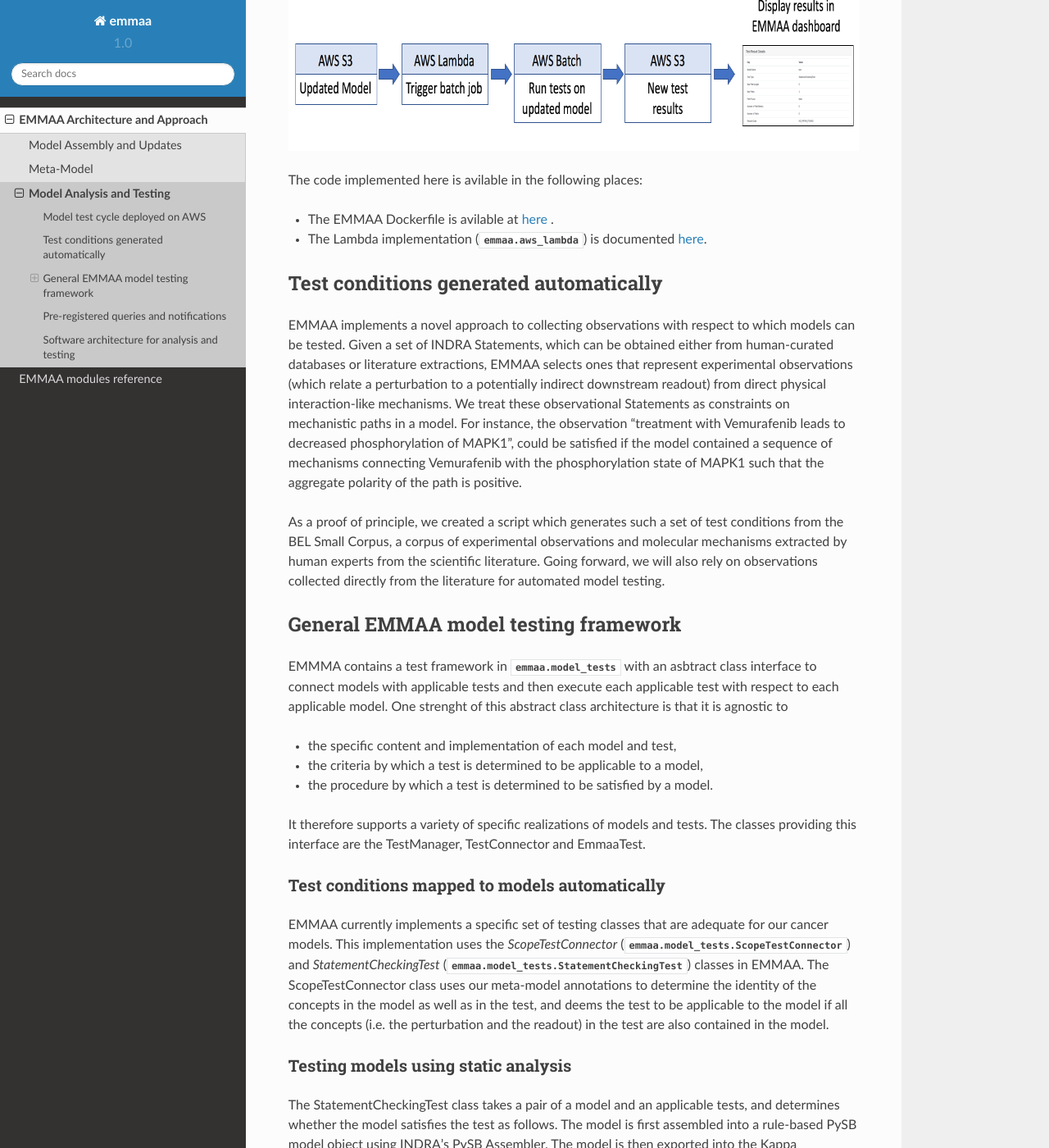
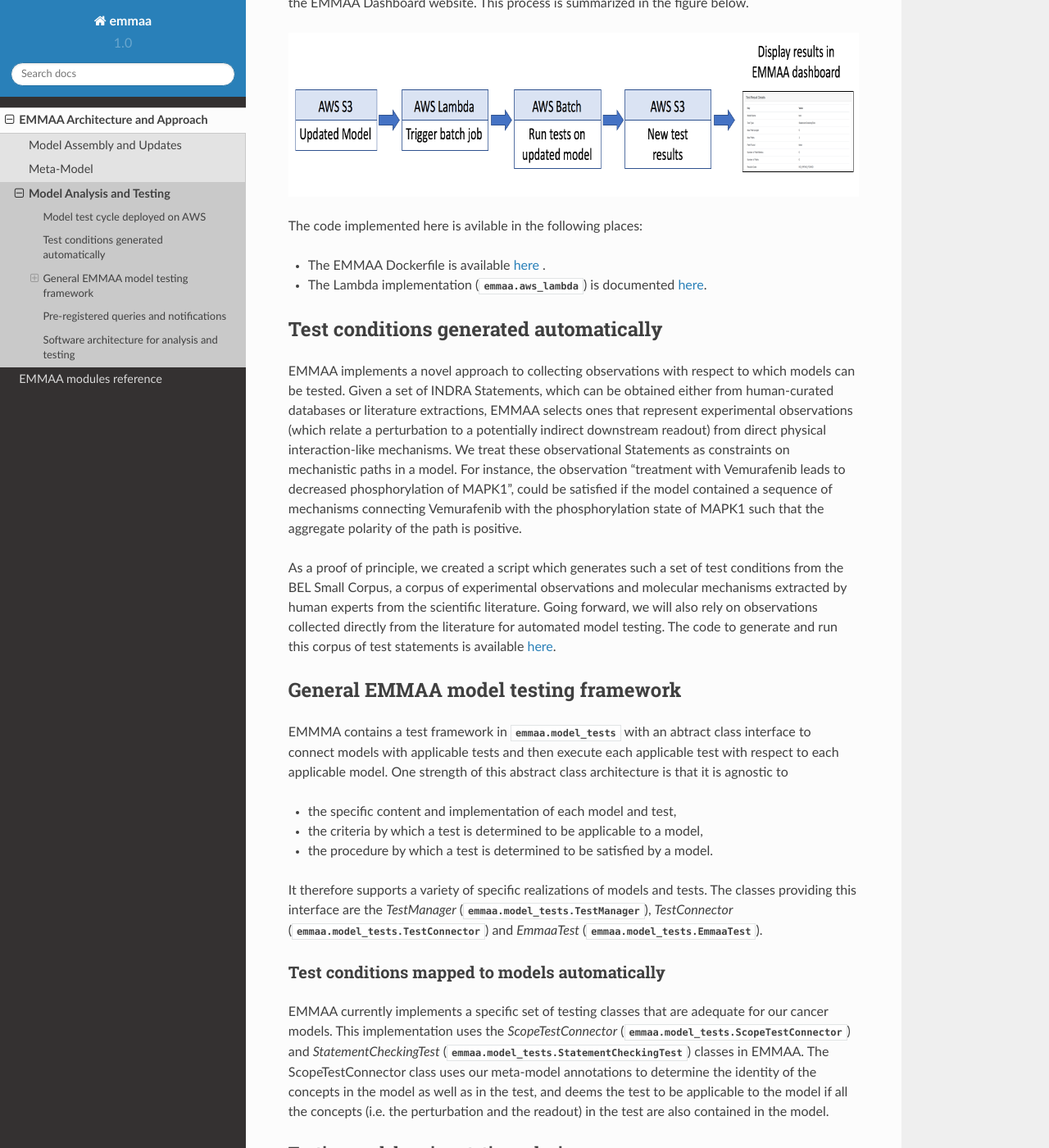
Before and after one commit to gyorilab/emmaa, a Sphinx documentation site: the page built from doc/architecture/analysis.rst, in a window 1280 px wide and 1400 px high, scrolled down 856 px. Shown: the whole window at 82% size. Built offline with Sphinx 7.4.7 and the Read the Docs theme 2.0.0, drawn with Linux system fonts in a browser that asks for light colours; some of the changed text lies outside the part shown.

Commit message:
Add some more links to the literature

```diff
--- a/doc/architecture/analysis.rst
+++ b/doc/architecture/analysis.rst
@@ -1,9 +1,5 @@
 Model Analysis and Testing
 ==========================
-
-.. image:: ../_static/images/model_testing_concept.png
-   :scale: 80 %
-   :align: right
 
 A key benefit of using semantically annotated models is that it allows models
 to be automatically validated in a common framework. In addition to
@@ -16,6 +12,15 @@
 - deciding which test condition is applicable to which model,
 - executing the applicable tests on each model, and
 - reporting the summary results of the tests on each model.
+
+.. image:: ../_static/images/model_testing_concept.png
+   :scale: 80 %
+   :align: right
+
+The overall concept of automated model testing in EMMAA is shown in this
+figure. Each time a model is updated with new findings, the model is tested
+against a set of expected observations or properties. The tests themselves
+can evolve over time as new observations are collected.
 
 
 Model test cycle deployed on AWS
@@ -36,7 +41,7 @@
 
 The code implemented here is avilable in the following places:
 
-- The EMMAA Dockerfile is avilable at `here <https://github.com/indralab/emmaa/tree/master/Dockerfile>`_ .
+- The EMMAA Dockerfile is available `here <https://github.com/indralab/emmaa/tree/master/Dockerfile>`_ .
 - The Lambda implementation (:py:mod:`emmaa.aws_lambda`) is documented
   `here <https://emmaa.readthedocs.io/en/latest/modules/aws_lambda.html>`_.
 
@@ -60,12 +65,14 @@
 observations and molecular mechanisms extracted by human experts from the
 scientific literature. Going forward, we will also rely on observations
 collected directly from the literature for automated model testing.
+The code to generate and run this corpus of test statements is available
+`here <https://github.com/indralab/emmaa/blob/master/scripts/run_bel_tests.py>`_.
 
 General EMMAA model testing framework
 -------------------------------------
-EMMMA contains a test framework in :py:mod:`emmaa.model_tests` with an asbtract
+EMMMA contains a test framework in :py:mod:`emmaa.model_tests` with an abtract
 class interface to connect models with applicable tests and then execute
-each applicable test with respect to each applicable model. One strenght of
+each applicable test with respect to each applicable model. One strength of
 this abstract class architecture is that it is agnostic to
 
 - the specific content and implementation of each model and test,
@@ -73,8 +80,10 @@
 - the procedure by which a test is determined to be satisfied by a model.
 
 It therefore supports a variety of specific realizations of models and tests.
-The classes providing this interface are the TestManager, TestConnector and
-EmmaaTest.
+The classes providing this interface are the
+`TestManager` (:py:mod:`emmaa.model_tests.TestManager`),
+`TestConnector` (:py:mod:`emmaa.model_tests.TestConnector`)
+and `EmmaaTest` (:py:mod:`emmaa.model_tests.EmmaaTest`).
 
 Test conditions mapped to models automatically
 ~~~~~~~~~~~~~~~~~~~~~~~~~~~~~~~~~~~~~~~~~~~~~~
```
